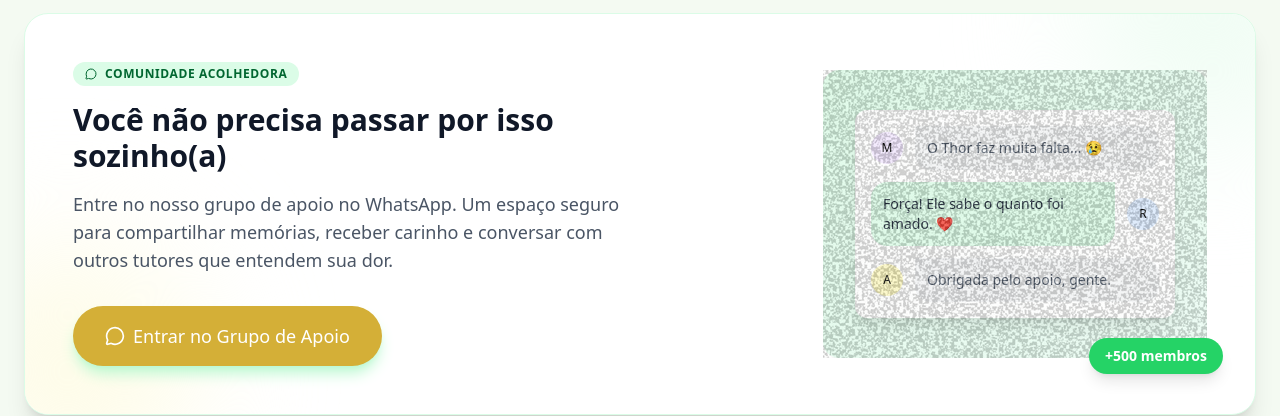
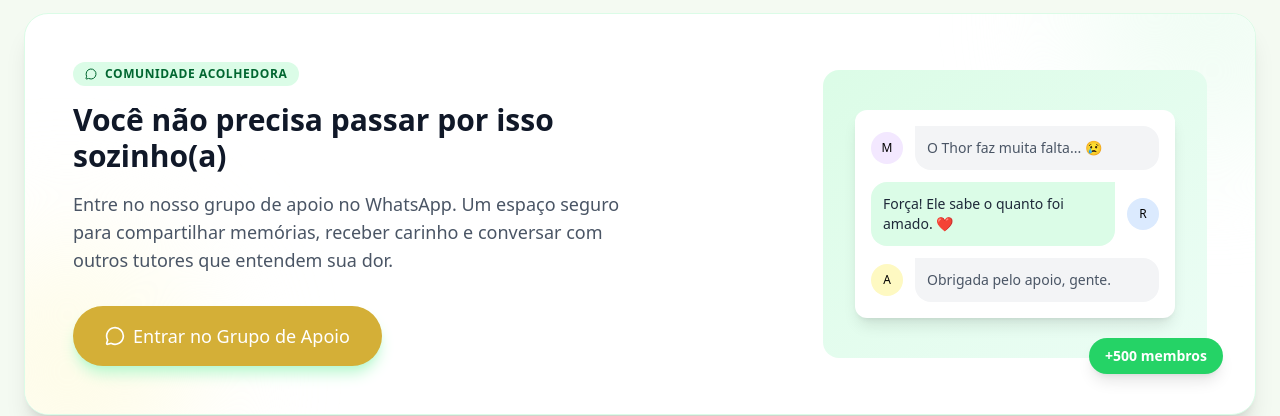
Before and after one commit to JoaoVieiraM/Amor-Eterno-, a Next.js app: page / in a window 1280 px wide. Shown: the part 1343-1759 px from the top of the page. Built offline with nearby package versions, Linux system fonts and the light colour scheme; no server answers; a web font is replaced by a local one.

Commit message:
background

```diff
--- a/components/home/CommunitySection.tsx
+++ b/components/home/CommunitySection.tsx
@@ -37,7 +37,7 @@ const CommunitySection = () => {
                     {/* Visuals */}
                     <div className="relative z-10 w-full max-w-sm">
                         <div className="aspect-[4/3] bg-gradient-to-br from-green-100 to-emerald-50 rounded-2xl flex items-center justify-center p-8 relative group">
-                            <div className="absolute inset-0 bg-[url('/noise.png')] opacity-20" />
+
                             {/* Mock Chat Interface */}
                             <div className="w-full bg-white rounded-xl shadow-lg p-4 space-y-3 transform transition-transform group-hover:-translate-y-2 duration-500">
                                 <div className="flex items-center gap-3">
--- a/components/home/Hero.tsx
+++ b/components/home/Hero.tsx
@@ -13,7 +13,7 @@ const Hero = () => {
             <div className="absolute inset-0 pointer-events-none">
                 <div className="absolute top-0 right-0 w-[500px] h-[500px] bg-accent/20 rounded-full blur-3xl -translate-y-1/2 translate-x-1/2" />
                 <div className="absolute bottom-0 left-0 w-[500px] h-[500px] bg-primary/20 rounded-full blur-3xl translate-y-1/3 -translate-x-1/3" />
-                <div className="absolute top-1/2 left-1/2 -translate-x-1/2 -translate-y-1/2 w-full h-full opacity-30 bg-[url('/noise.png')]" />
+
             </div>
 
             <div className="container mx-auto px-4 grid md:grid-cols-2 gap-12 items-center relative z-10">
```
